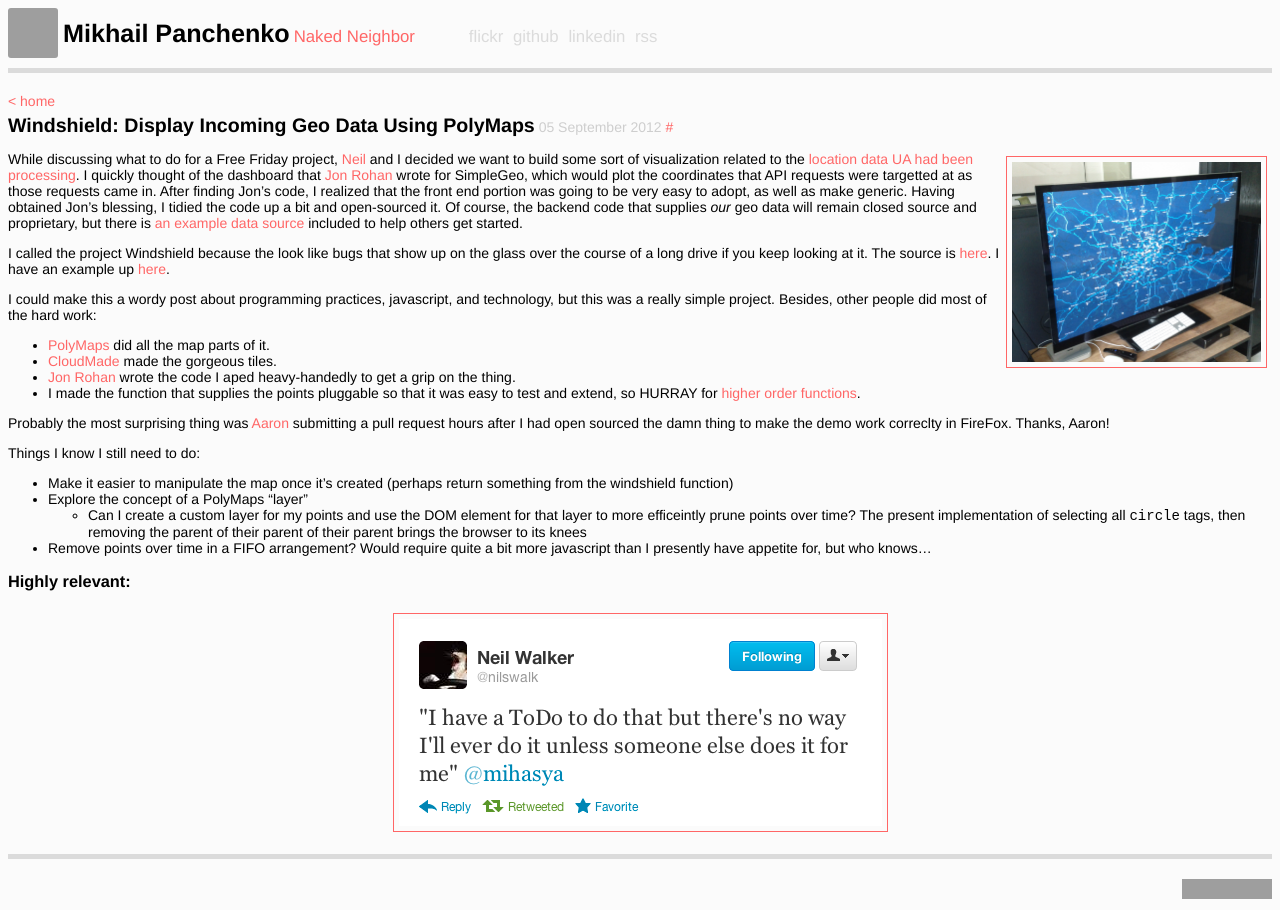
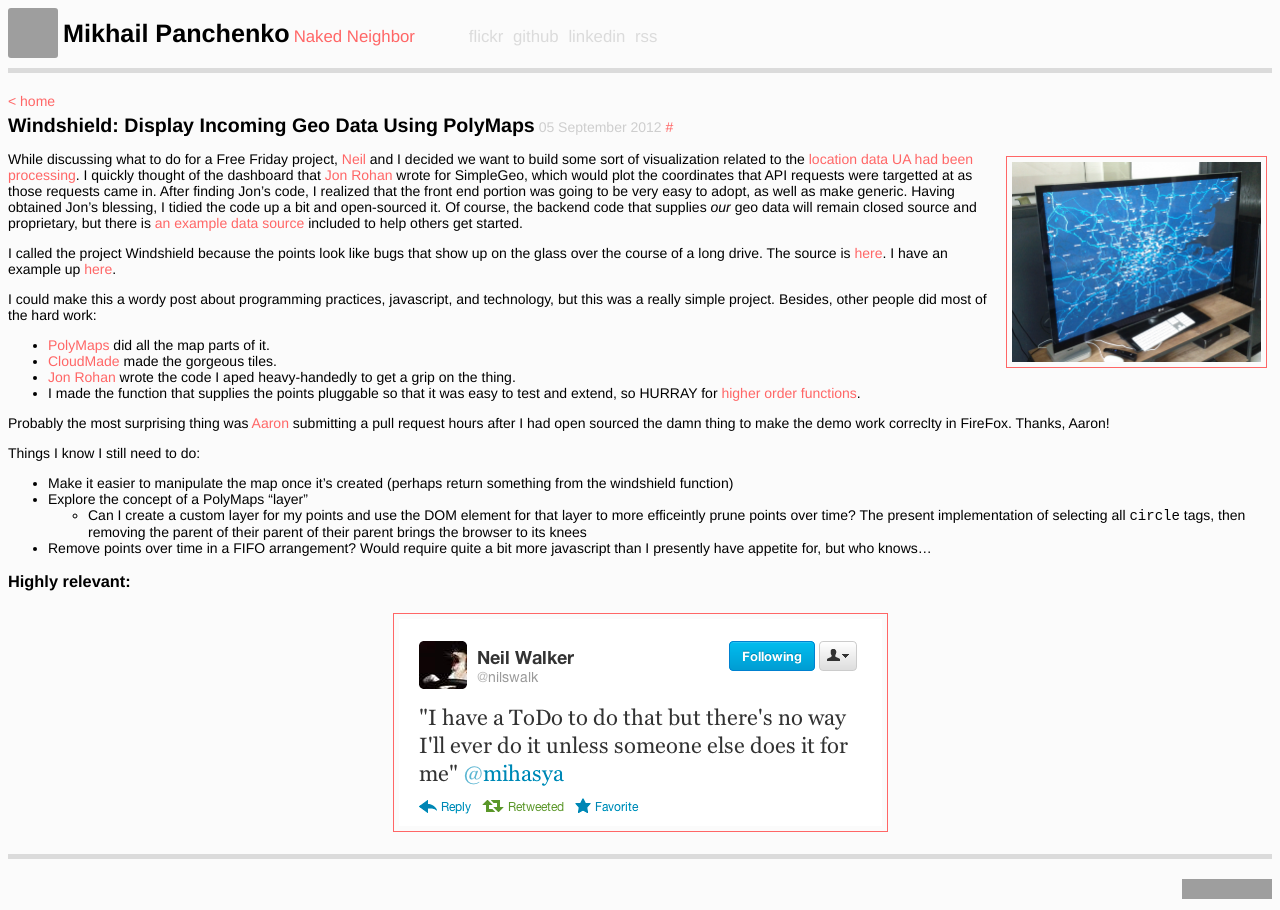
Before and after one commit to mihasya/mihasya.github.com, a Jekyll site: the page built from _posts/2012-09-05-Windshield.markdown, in a window 1280 px wide. Built offline with Jekyll 4.4.1, drawn with Linux system fonts in a browser that asks for light colours; Markdown is read by kramdown in place of the engine named in the settings; comment, search, counter and statistics services are not loaded; grey boxes are pictures that could not be loaded.

Commit message:
fix phrasing

```diff
--- a/_posts/2012-09-05-Windshield.markdown
+++ b/_posts/2012-09-05-Windshield.markdown
@@ -5,7 +5,7 @@
 <img src="/imgs/posts/windshield/windshield-tv.png" class="small right"/>
 While discussing what to do for a Free Friday project, [Neil](https://github.com/nilswalk) and I decided we want to build some sort of visualization related to the <a href="http://urbanairship.com/blog/2012/04/03/think-global-message-local-introducing-urban-airship-segments/">location data UA had been processing</a>. I quickly thought of the dashboard that [Jon Rohan](https://github.com/jonrohan) wrote for SimpleGeo, which would plot the coordinates that API requests were targetted at as those requests came in. After finding Jon's code, I realized that the front end portion was going to be very easy to adopt, as well as make generic. Having obtained Jon's blessing, I tidied the code up a bit and open-sourced it. Of course, the backend code that supplies _our_ geo data will remain closed source and proprietary, but there is [an example data source](https://github.com/mihasya/windshield/blob/master/example/windshield.js#L7) included to help others get started.
 
-I called the project Windshield because the look like bugs that show up on the glass over the course of a long drive if you keep looking at it. The source is [here](https://github.com/mihasya/windshield/). I have an example up [here](/windshield/example/).
+I called the project Windshield because the points look like bugs that show up on the glass over the course of a long drive. The source is [here](https://github.com/mihasya/windshield/). I have an example up [here](/windshield/example/).
 
 I could make this a wordy post about programming practices, javascript, and technology, but this was a really simple project. Besides, other people did most of the hard work:
 
```
